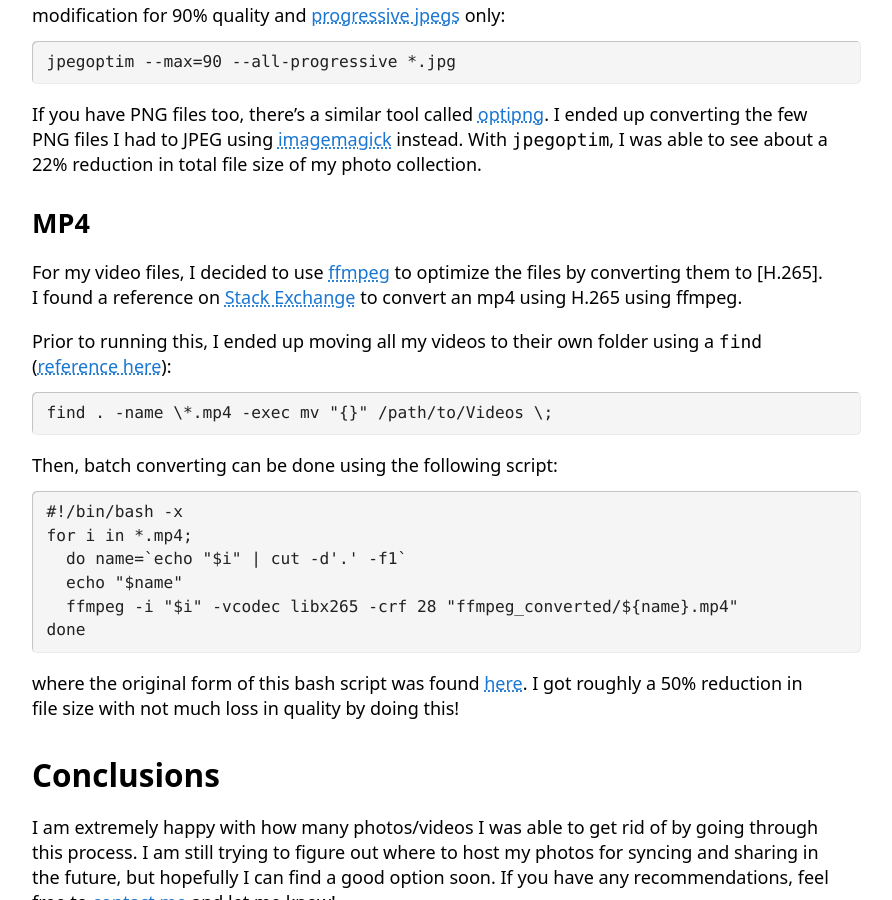
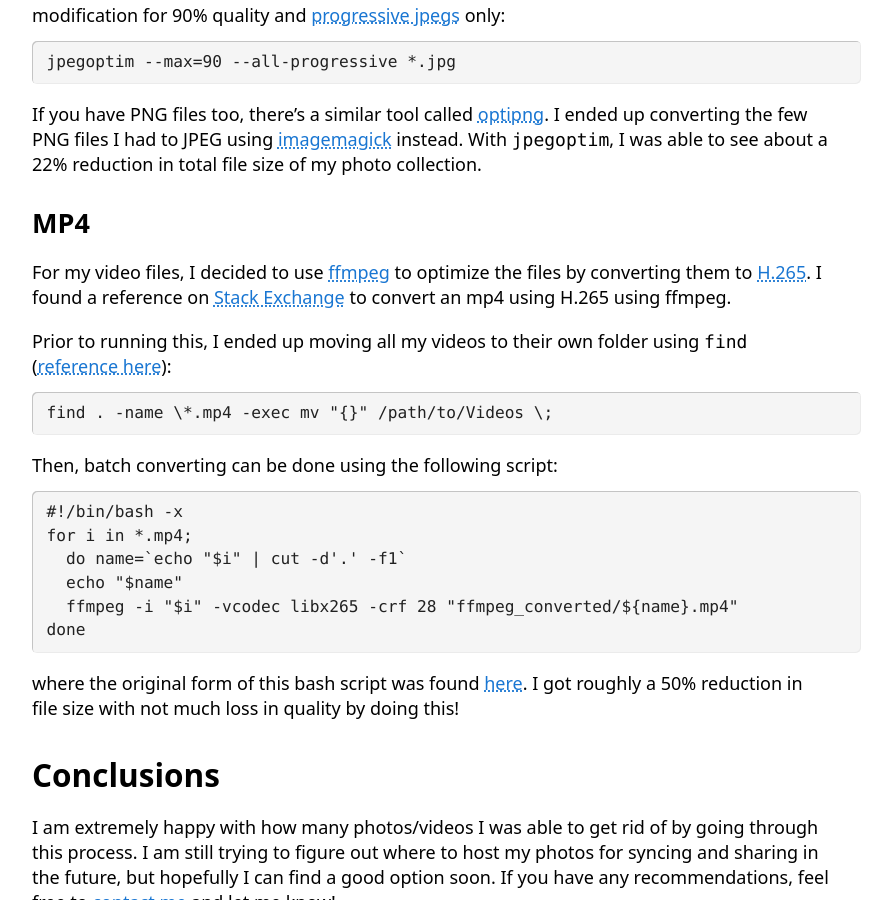
Before and after one commit to danesnick/old_website, a Jekyll site: the page built from _posts/2021-04-15-Cleaning-up-my-digital-photos-videos.markdown, in a window 1280 px wide and 900 px high, scrolled down 2124 px. Shown: the whole window, without its empty margins (208-1100 px from the left). Built offline with Jekyll 4.4.1, drawn with Linux system fonts in a browser that asks for light colours; some of the changed lines change nothing that is shown.

Commit message:
more typos on latest blog post

```diff
--- a/_posts/2021-04-15-Cleaning-up-my-digital-photos-videos.markdown
+++ b/_posts/2021-04-15-Cleaning-up-my-digital-photos-videos.markdown
@@ -50,9 +50,9 @@
 
 ### MP4
 
-For my video files, I decided to use [ffmpeg](https://ffmpeg.org/) to optimize the files by converting them to [H.265]. I found a reference on [Stack Exchange](https://unix.stackexchange.com/questions/28803/how-can-i-reduce-a-videos-size-with-ffmpeg) to convert an mp4 using H.265 using ffmpeg.
+For my video files, I decided to use [ffmpeg](https://ffmpeg.org/) to optimize the files by converting them to [H.265](https://en.wikipedia.org/wiki/High_Efficiency_Video_Coding). I found a reference on [Stack Exchange](https://unix.stackexchange.com/questions/28803/how-can-i-reduce-a-videos-size-with-ffmpeg) to convert an mp4 using H.265 using ffmpeg.
 
-Prior to running this, I ended up moving all my videos to their own folder using a `find` ([reference here](https://unix.stackexchange.com/questions/67503/move-all-files-with-a-certain-extension-from-multiple-subdirectories-into-one-di)):
+Prior to running this, I ended up moving all my videos to their own folder using `find` ([reference here](https://unix.stackexchange.com/questions/67503/move-all-files-with-a-certain-extension-from-multiple-subdirectories-into-one-di)):
 
 	find . -name \*.mp4 -exec mv "{}" /path/to/Videos \;
 
```
